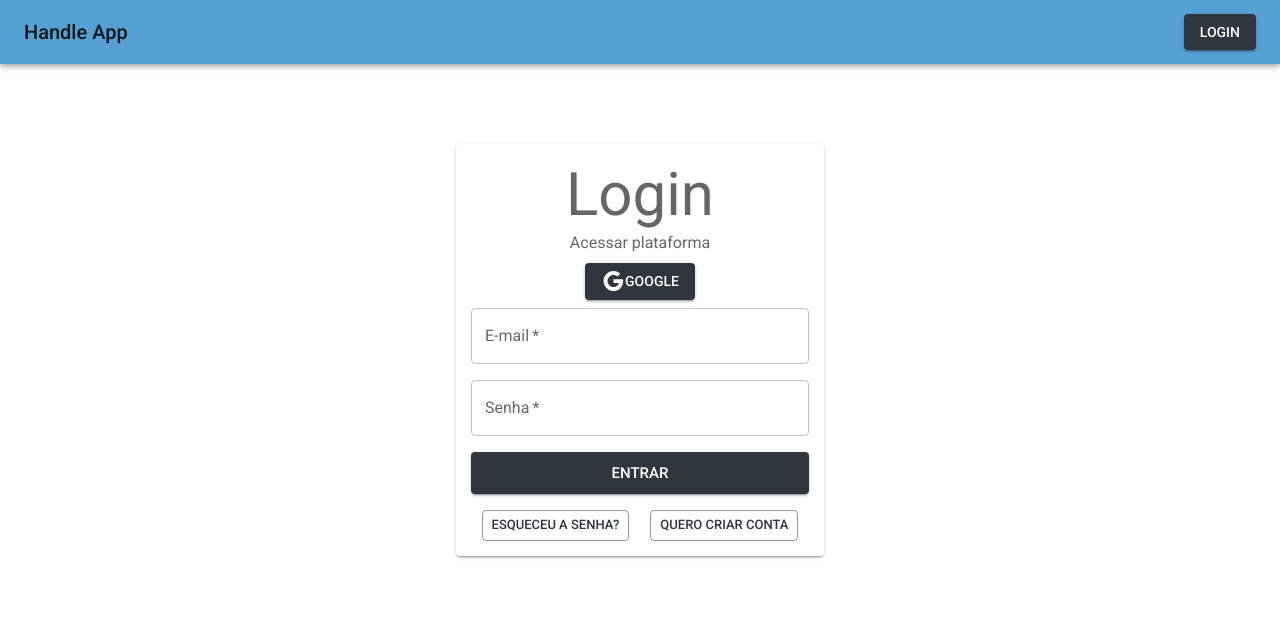
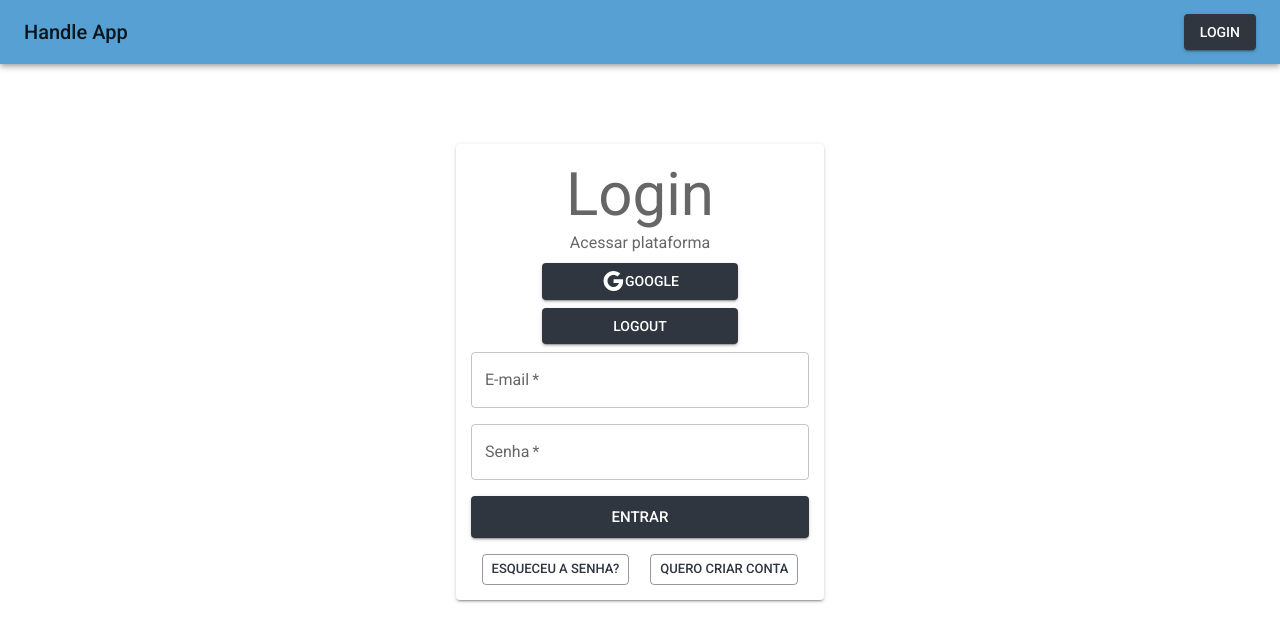
Before and after one commit to glauroqj/handle-close-friends, a Next.js app: page /auth in a window 1280 px wide. Shown: the top 642 px of the page. Built offline with nearby package versions, Linux system fonts and the light colour scheme; no server answers.

Commit message:
add: logout method

```diff
--- a/___viewModel/authentication.js
+++ b/___viewModel/authentication.js
@@ -49,6 +49,11 @@ export default () => {
     type && opts[type]() || new Error('Something got wrong on handleLogin')
   }
 
+  const handlLogout = () => {
+    const { logout } = login()
+    logout()
+  }
+
   return {
     user,
     state,
@@ -56,6 +61,7 @@ export default () => {
     errors,
     setErrors,
     /** methods */
-    handleLogin
+    handleLogin,
+    handlLogout
   }
 }
--- a/__domain/authentication/login.js
+++ b/__domain/authentication/login.js
@@ -1,7 +1,7 @@
 /** firebase */
 import { db } from "infra/firebase/config"
 /**provider */
-import { getAuth, signInWithPopup, GoogleAuthProvider, onAuthStateChanged } from "firebase/auth";
+import { getAuth, signOut, signInWithPopup, GoogleAuthProvider, onAuthStateChanged } from "firebase/auth";
 
 export default () => {
 
@@ -11,9 +11,9 @@ export default () => {
     return auth
   }
 
-  const watchUserAuthentication = (callback) => {
+  const watchUserAuthentication = async (callback) => {
     console.log('< watchUserAuthentication > ', callback)
-    const auth = getUserAuthenticationInstance()
+    const auth = await getUserAuthenticationInstance()
     onAuthStateChanged(auth, (user) => {
       if (user) {
         // User is signed in, see docs for a list of available properties
@@ -69,8 +69,19 @@ export default () => {
     }
   })
 
+  const logout = async () => {
+    const auth = await getUserAuthenticationInstance();
+    signOut(auth).then(() => {
+      console.log('< logout user >')
+      // Sign-out successful.
+    }).catch((error) => {
+      // An error happened.
+    });
+  }
+
   return {
     watchUserAuthentication,
+    logout,
     google
   }
 }
--- a/pages/auth.js
+++ b/pages/auth.js
@@ -33,7 +33,7 @@ import GoogleIcon from '@mui/icons-material/Google'
 import authViewModel from '___viewModel/authentication'
 
 const Login = () => {
-  const { user, state, setState, errors, setErrors, handleLogin } = authViewModel()
+  const { user, state, setState, errors, setErrors, handleLogin, handlLogout } = authViewModel()
   console.log('< AUTH STATE > ', user, state, errors)
   // const router = useRouter()
   // const [ session, loading ] = useSession()
@@ -238,6 +238,19 @@ const Login = () => {
                   <GoogleIcon />
                   Google
                 </Button>
+
+                <Button
+                  fullWidth
+                  variant="contained"
+                  color="secondary"
+                  size="medium"
+                  onClick={() => handlLogout({ type: 'google' })}
+                  disabled={state.isLoading}
+                  sx={{ margin: '8px 0px 0px' }}
+                >
+
+                  Logout
+                </Button>
               </Box>
 
               <form
```
